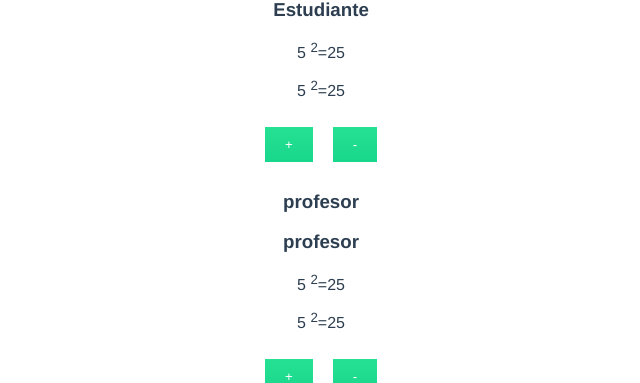
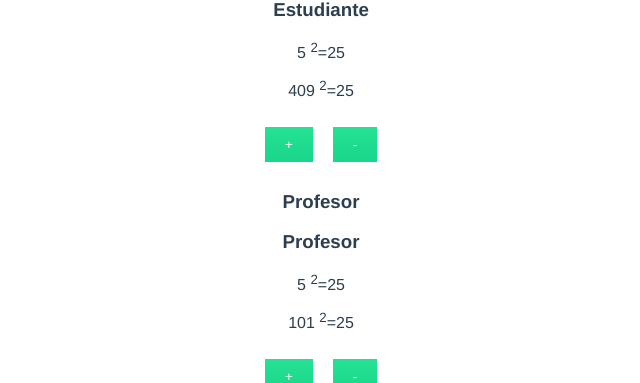
Before and after one commit to AndBenvds404/pw_u2_v_p4_ab, a Vue app: page / in a window 1280 px wide. Shown: the part 324-707 px from the top of the page, without its empty margins (319-959 px from the left). Built offline with nearby package versions, Linux system fonts and the light colour scheme.

Commit message:
props validator, v-bind

```diff
--- a/src/App.vue
+++ b/src/App.vue
@@ -1,7 +1,7 @@
 <template>
   <img alt="Vue logo" src="./assets/logo.png">
-  <Contador titulo ="Estudiante"/>
-  <Contador titulo="profesor"/>
+  <Contador titulo ="Estudiante" v-bind:inicio="400+9"/>
+  <Contador titulo="Profesor" :inicio="101"/>
 
 
 </template>
--- a/src/components/Contador.vue
+++ b/src/components/Contador.vue
@@ -1,12 +1,12 @@
 <template>
     <h3>{{ titulo }}</h3>
-    <h3>{{ tituloComponente }}</h3>
+    <h3>{{porDefecto}}</h3>
     <p>{{ numero }}  <sup>2</sup>={{ otenerCuadradoComputado }}</p>
-    <p>{{ numero }}  <sup>2</sup>={{ otenerCuadradoComputado }}</p>
+    <p>{{ inicio }}  <sup>2</sup>={{ otenerCuadradoComputado }}</p>
 
 
 
-    <button v-on:click="aumentar">+</button>
+    <button @click="aumentar">+</button>
     <button v-on:click="disminuir">-</button>
 
   </template>
@@ -37,7 +37,9 @@
 
             disminuir(){
                 return this.numero--
-            }
+            },
+
+
     },
 
 
@@ -46,10 +48,23 @@
         otenerCuadradoComputado(){
             console.log('entro al metodo otener Cuadrado Computado')
                 return this.numero *this.numero;
-        }
+        },
+        porDefecto(){
+                return this.tituloComponente || 'valor defecto';
+            }
     },
 
-    props:['titulo','valor2']
+    props:{
+        titulo: String,
+        inicio: {
+            type: Number,
+            requiered: false,
+            default: 50,
+            validator(value){
+                return value > 100
+            }
+        }
+    }
 
 
 
@@ -57,8 +72,10 @@
   };
   </script>
 
+
+
+
   <style>
-
 
 button{
     margin: 10px;
```
